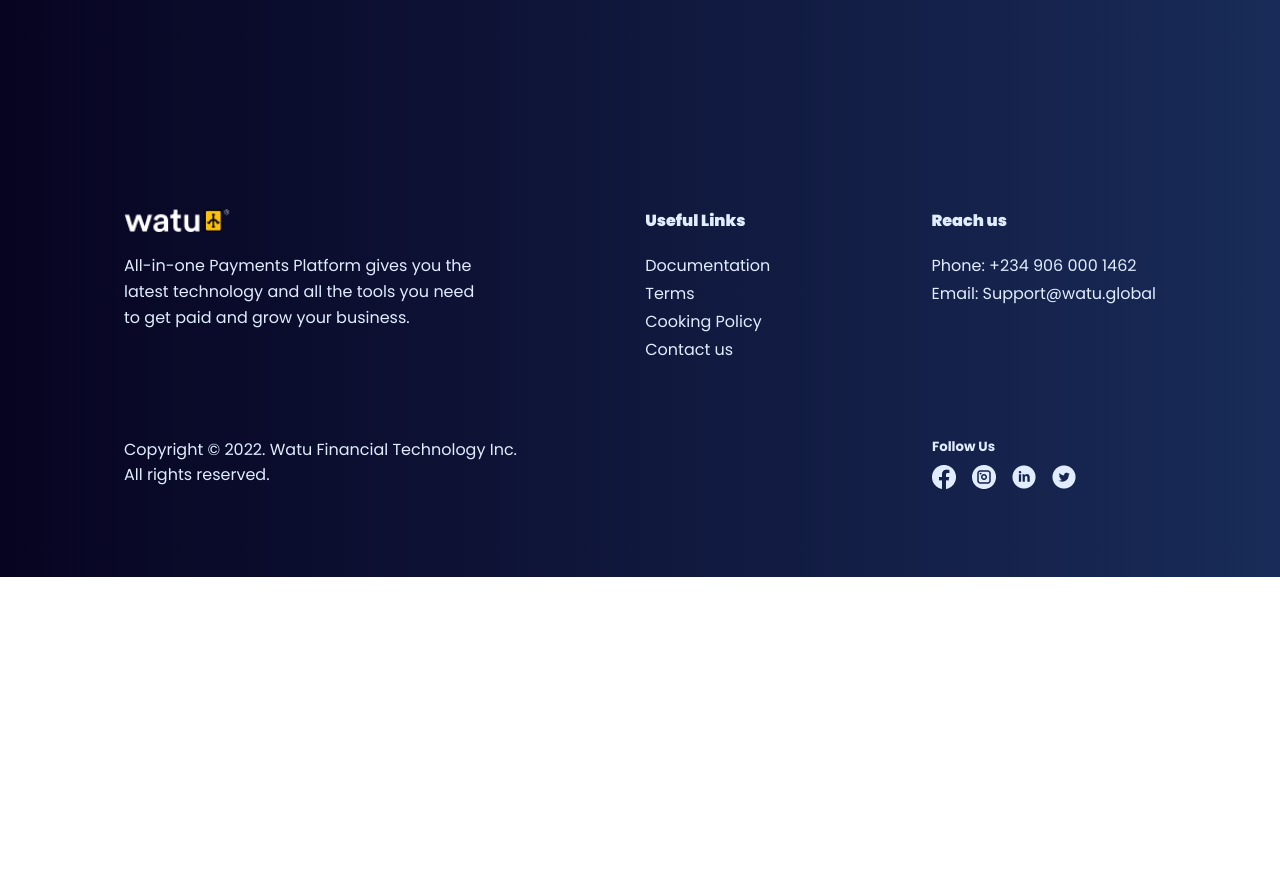
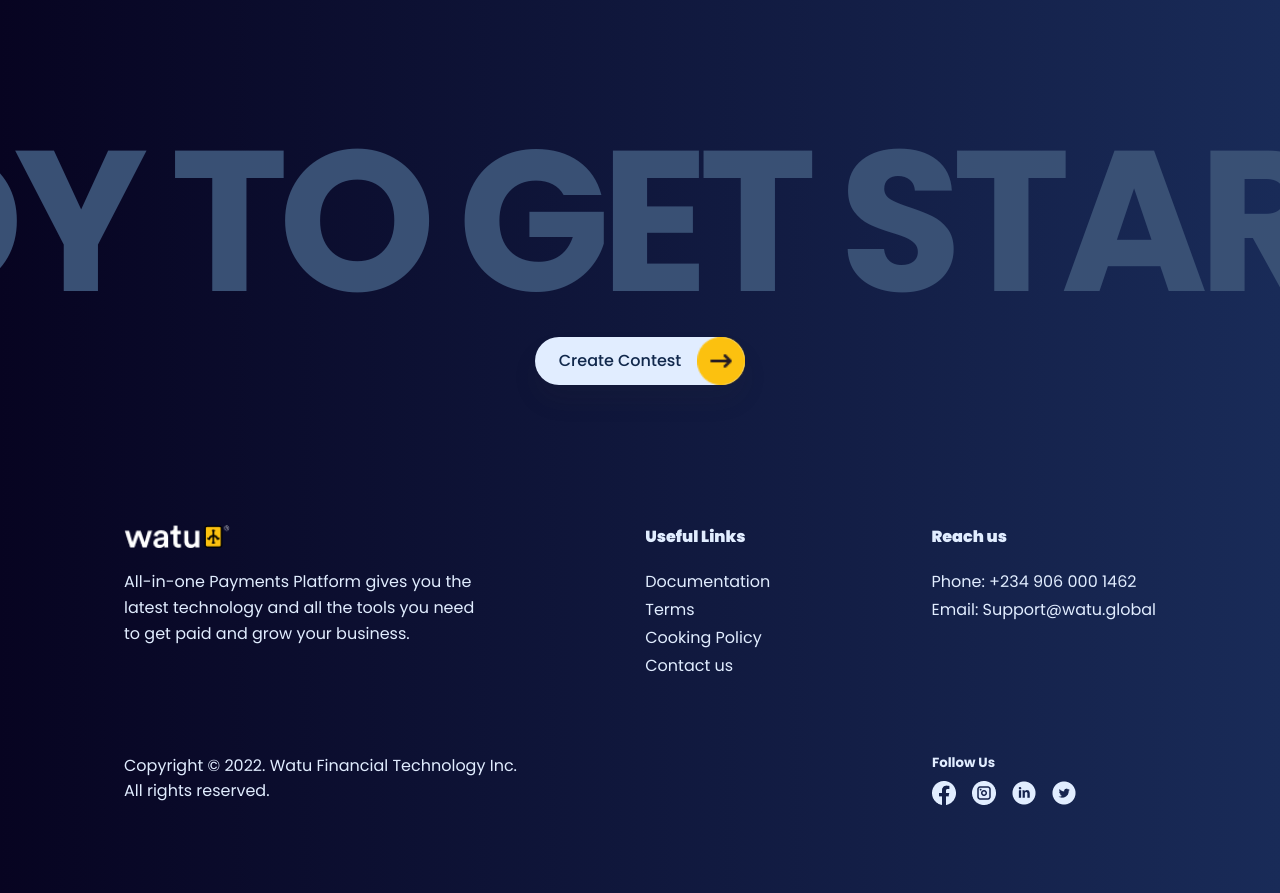
Before and after one commit to arcteggzz/watupay-landing, a Next.js app: page /home in a window 1280 px wide. Shown: the part 1233-2126 px from the top of the page. Before the commit the page ends 1810 px from the top, so only its background shows below. Built offline with nearby package versions, Linux system fonts and the light colour scheme.

Commit message:
feat: implemented create contest section

```diff
--- /dev/null
+++ b/src/app/(publicPages)/home/(components)/CreateContest.tsx
@@ -0,0 +1,17 @@
+/* eslint-disable @next/next/no-img-element */
+import styles from "../(styles)/CreateContest.module.scss";
+import { LinkWIthIcon } from "@/components/reuseables";
+
+const CreateContest = () => {
+  return (
+    <>
+      <section className={styles.CreateContest}>
+        <h2>Ready to get started?</h2>
+
+        <LinkWIthIcon linkText="Create Contest" variant="light" />
+      </section>
+    </>
+  );
+};
+
+export default CreateContest;
--- a/src/app/(publicPages)/home/(components)/index.ts
+++ b/src/app/(publicPages)/home/(components)/index.ts
@@ -1,2 +1,3 @@
 export { default as SecurityAudit } from "./SecurityAudit";
 export { default as Testimonials } from "./Testimonials";
+export { default as CreateContest } from "./CreateContest";
--- /dev/null
+++ b/src/app/(publicPages)/home/(styles)/CreateContest.module.scss
@@ -0,0 +1,24 @@
+@use "../../../../assets/styles/" as *;
+
+.CreateContest {
+  display: flex;
+  flex-direction: column;
+  align-items: center;
+  width: 100%;
+  padding: 0 0 52px 0;
+  white-space: nowrap; /* Prevent text from wrapping */
+  overflow: hidden;
+
+  h2 {
+    color: #395074;
+    font-family: Poppins;
+    font-size: 200px;
+    font-style: normal;
+    font-weight: 700;
+    line-height: 200px; /* 100% */
+    letter-spacing: -10px;
+    text-transform: uppercase;
+    margin-bottom: 16px;
+    text-align: start;
+  }
+}
--- a/src/app/(publicPages)/home/page.tsx
+++ b/src/app/(publicPages)/home/page.tsx
@@ -1,11 +1,12 @@
 import styles from "./page.module.scss";
-import { Testimonials, SecurityAudit } from "./(components)";
+import { Testimonials, SecurityAudit, CreateContest } from "./(components)";
 
 const HomePage = () => {
   return (
     <div className={styles.HomePage}>
       <SecurityAudit />
       <Testimonials />
+      <CreateContest />
     </div>
   );
 };
--- /dev/null
+++ b/src/components/reuseables/LinkWIthIcon/LinkWIthIcon.module.scss
@@ -0,0 +1,59 @@
+@use "../../../assets/styles/" as *;
+
+.LinkWIthIcon_light {
+  display: flex;
+  align-items: center;
+  border-radius: 40px;
+  background: #e1edff;
+  box-shadow: 0px 16px 24px 0px rgba(48, 49, 51, 0.1),
+    0px 0px 1px 0px rgba(48, 49, 51, 0.05);
+
+  height: 48px;
+  padding-left: 24px;
+  column-gap: 16px;
+  text-decoration: none;
+}
+
+.LinkWIthIcon_dark {
+  display: flex;
+  align-items: center;
+  border-radius: 40px;
+  background: #11284c;
+  box-shadow: 0px 16px 24px 0px rgba(48, 49, 51, 0.1),
+    0px 0px 1px 0px rgba(48, 49, 51, 0.05);
+
+  height: 48px;
+  padding-left: 24px;
+  column-gap: 16px;
+  text-decoration: none;
+}
+
+.linkText_light {
+  color: #fff;
+  text-align: center;
+  font-family: Poppins;
+  font-size: 16px;
+  font-style: normal;
+  font-weight: 500;
+  line-height: 24px; /* 150% */
+  text-decoration: none;
+  cursor: pointer;
+}
+
+.linkText_dark {
+  color: #11284c;
+  text-align: center;
+  font-family: Poppins;
+  font-size: 16px;
+  font-style: normal;
+  font-weight: 500;
+  line-height: 24px; /* 150% */
+  text-decoration: none;
+  cursor: pointer;
+}
+
+.link_icon {
+  width: 48px;
+  height: 48px;
+  cursor: pointer;
+}
--- /dev/null
+++ b/src/components/reuseables/LinkWIthIcon/index.tsx
@@ -0,0 +1,35 @@
+/* eslint-disable @next/next/no-img-element */
+import styles from "./LinkWIthIcon.module.scss";
+import Link from "next/link";
+import view_icon from "./images/next_icon.png";
+
+interface LinkWIthIconType {
+  variant?: "light" | "dark";
+  linkText: string;
+}
+
+const LinkWIthIcon = ({ variant = "dark", linkText }: LinkWIthIconType) => {
+  return (
+    <>
+      <Link
+        href={"#"}
+        className={
+          variant === "dark"
+            ? styles.LinkWIthIcon_dark
+            : styles.LinkWIthIcon_light
+        }
+      >
+        <p
+          className={
+            variant === "dark" ? styles.linkText_light : styles.linkText_dark
+          }
+        >
+          {linkText}
+        </p>
+        <img src={view_icon.src} alt="" className={styles.link_icon} />
+      </Link>
+    </>
+  );
+};
+
+export default LinkWIthIcon;
--- a/src/components/reuseables/index.ts
+++ b/src/components/reuseables/index.ts
@@ -1 +1 @@
-// export { default as OverviewInfoCard } from "./OverviewInfoCard";
+export { default as LinkWIthIcon } from "./LinkWIthIcon";
```
Also changed, not shown: src/components/reuseables/LinkWIthIcon/images/next_icon.png (added).
